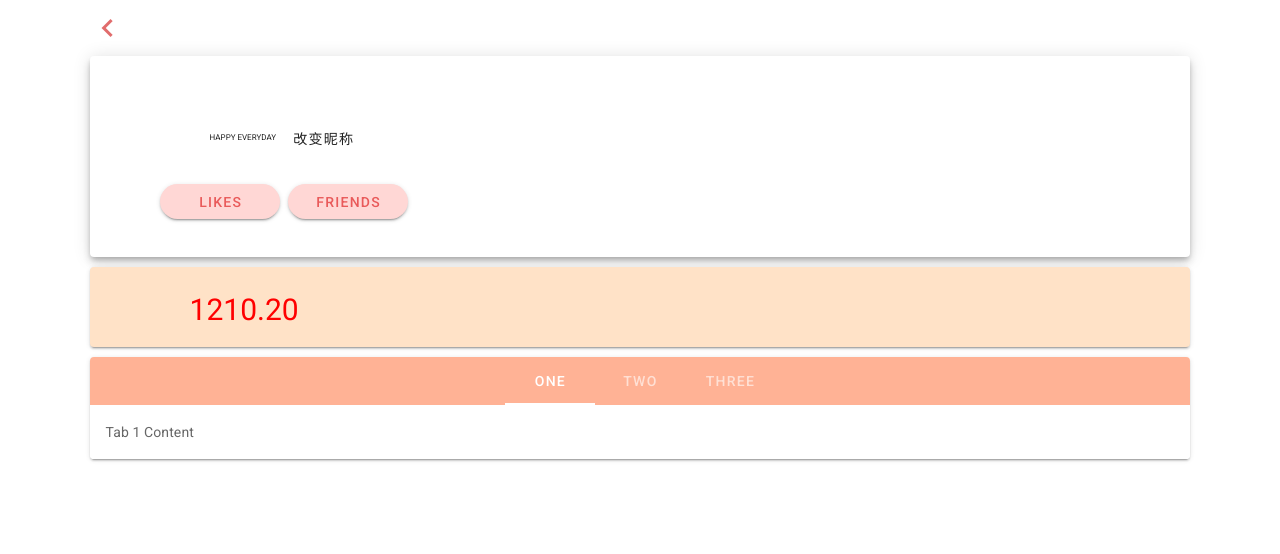
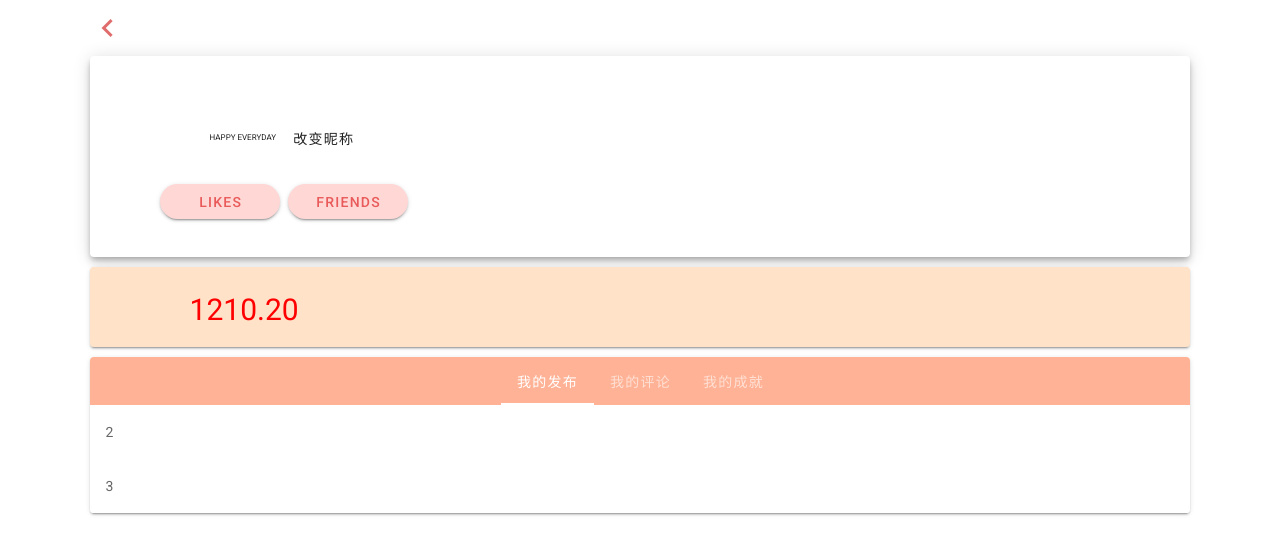
Before and after one commit to Quophic/JiuGuan, a Vue app in the folder jiuguan/: page /user in a window 1280 px wide. Shown: the top 554 px of the page. Built offline with nearby package versions, Linux system fonts and the light colour scheme.

Commit message:
个人页面底部信息功能测试，等待用户数据

```diff
--- a/jiuguan/src/views/User.vue
+++ b/jiuguan/src/views/User.vue
@@ -61,7 +61,7 @@
           <v-tabs-items v-model="tab">
             <v-tab-item v-for="item in items" :key="item.tab">
               <v-card flat>
-                <v-card-text>{{ item.content }}</v-card-text>
+                <v-card-text v-for="(item ,index) in item.content" :key="index">{{ item.a }}</v-card-text>
               </v-card>
             </v-tab-item>
           </v-tabs-items>
@@ -78,9 +78,9 @@ export default {
       userName: sessionStorage.getItem("userName"),
        tab: null,
         items: [
-          { tab: 'One', content: 'Tab 1 Content' },
-          { tab: 'Two', content: 'Tab 2 Content' },
-          { tab: 'Three', content: 'Tab 3 Content' },
+        { tab: '我的发布', content:[{a:'2'},{a:'3'}] },
+          { tab: '我的评论', content: [{a:"2"}] },
+          { tab: '我的成就', content: [{a:'3'}]},
 
         ],
     };
```
